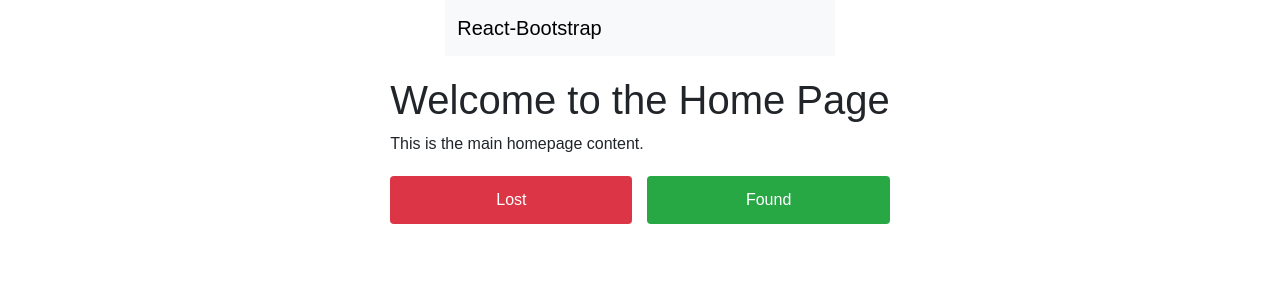
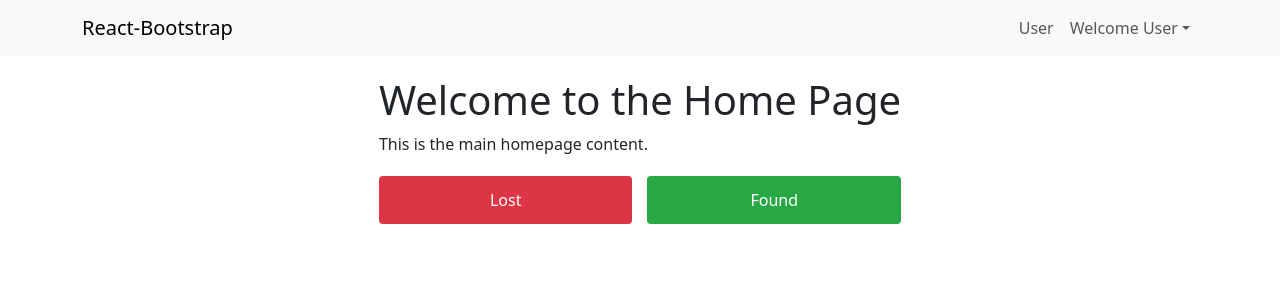
Before and after one commit to zulker01/peyechiFront, a React (Create React App) app: page / in a window 1280 px wide. Shown: the top 300 px of the page. Built offline with nearby package versions, Linux system fonts and the light colour scheme.

Commit message:
navbar done

```diff
--- a/public/index.html
+++ b/public/index.html
@@ -15,8 +15,12 @@
       user's mobile device or desktop. See https://developers.google.com/web/fundamentals/web-app-manifest/
     -->
     <link rel="manifest" href="%PUBLIC_URL%/manifest.json" />
-    <!-- Tailwind CSS via CDN for utility classes -->
-    <script src="https://cdn.tailwindcss.com"></script>
+  <link
+  rel="stylesheet"
+  href="https://cdn.jsdelivr.net/npm/bootstrap@5.3.5/dist/css/bootstrap.min.css"
+  integrity="sha384-SgOJa3DmI69IUzQ2PVdRZhwQ+dy64/BUtbMJw1MZ8t5HZApcHrRKUc4W0kG879m7"
+  crossorigin="anonymous"
+/>
     <!--
       Notice the use of %PUBLIC_URL% in the tags above.
       It will be replaced with the URL of the `public` folder during the build.
--- a/src/App.js
+++ b/src/App.js
@@ -6,6 +6,7 @@ import Users from './component/users/users';
 import Home from './component/homepage/homepage';
 import AppNavbar from './component/navbar/Navbar';
 import ProfilePage from './component/Profile/Profile';
+import 'bootstrap/dist/css/bootstrap.min.css';
 
 function App() {
   const [view, setView] = useState('home');    // default view is login
@@ -27,7 +28,7 @@ function App() {
   };
 
   return (
-    <div className="App">
+    <div >
       <AppNavbar
         onSwitchToHome={() => setView('home')}
         onSwitchToLogin={() => setView('login')}
@@ -44,7 +45,7 @@ function App() {
           />
         </div>
       ) : view === 'signup' ? (
-        <div className="App-content">
+        <div >
           <Signup onSwitchToLogin={() => setView('login')} />
         </div>
       ): view === 'profile' ? (
--- a/src/component/navbar/Navbar.jsx
+++ b/src/component/navbar/Navbar.jsx
@@ -7,26 +7,30 @@ function AppNavbar({ onSwitchToHome, onSwitchToLogin, onSwitchToSignup, onSwitch
   const userDisplayName = currentUser && (currentUser.username || currentUser.email || 'User');
 
   return (
-   <Navbar expand="lg" className="bg-body-tertiary">
+    <Navbar expand="lg" bg="light" variant="light">
       <Container>
-        <Navbar.Brand href="#home">React-Bootstrap</Navbar.Brand>
+        <Navbar.Brand onClick={onSwitchToHome}>React-Bootstrap</Navbar.Brand>
         <Navbar.Toggle aria-controls="basic-navbar-nav" />
-        <Navbar.Collapse id="basic-navbar-nav">
-          <Nav className="me-auto">
-            <Nav.Link href="#home">Home</Nav.Link>
-            <Nav.Link href="#link">Link</Nav.Link>
-            <NavDropdown title="Dropdown" id="basic-nav-dropdown">
-              <NavDropdown.Item href="#action/3.1">Action</NavDropdown.Item>
-              <NavDropdown.Item href="#action/3.2">
-                Another action
-              </NavDropdown.Item>
+        <Navbar.Collapse id="basic-navbar-nav" >
+          <Nav className="ms-auto">
+            {userDisplayName ? (
+          <>
+            <Nav.Link onClick={onSwitchToHome}>{userDisplayName}</Nav.Link>
+            <NavDropdown title={`Welcome ${userDisplayName}`} id="basic-nav-dropdown">
+              <NavDropdown.Item onClick={onSwitchToProfile}>Profile</NavDropdown.Item>
+              <NavDropdown.Item href="#action/3.2">Another action</NavDropdown.Item>
               <NavDropdown.Item href="#action/3.3">Something</NavDropdown.Item>
               <NavDropdown.Divider />
-              <NavDropdown.Item href="#action/3.4">
-                Separated link
-              </NavDropdown.Item>
+              <NavDropdown.Item href="#action/3.4">Separated link</NavDropdown.Item>
             </NavDropdown>
-          </Nav>
+          </>
+        ) : (
+          <>
+            <Nav.Link href="#login">Login</Nav.Link>
+            <Nav.Link href="#signup">Sign Up</Nav.Link>
+          </>
+        )}
+      </Nav>
         </Navbar.Collapse>
       </Container>
     </Navbar>
```
